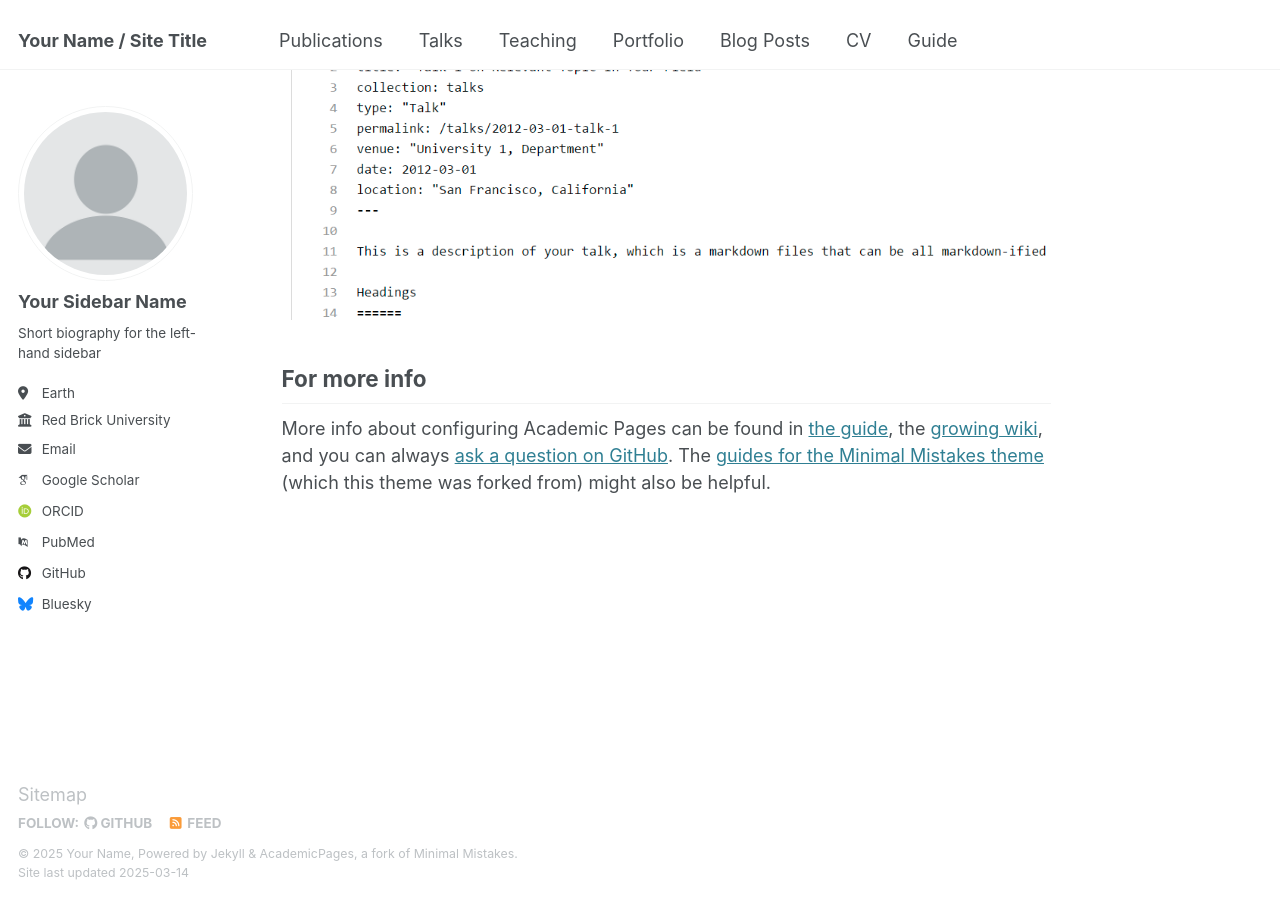
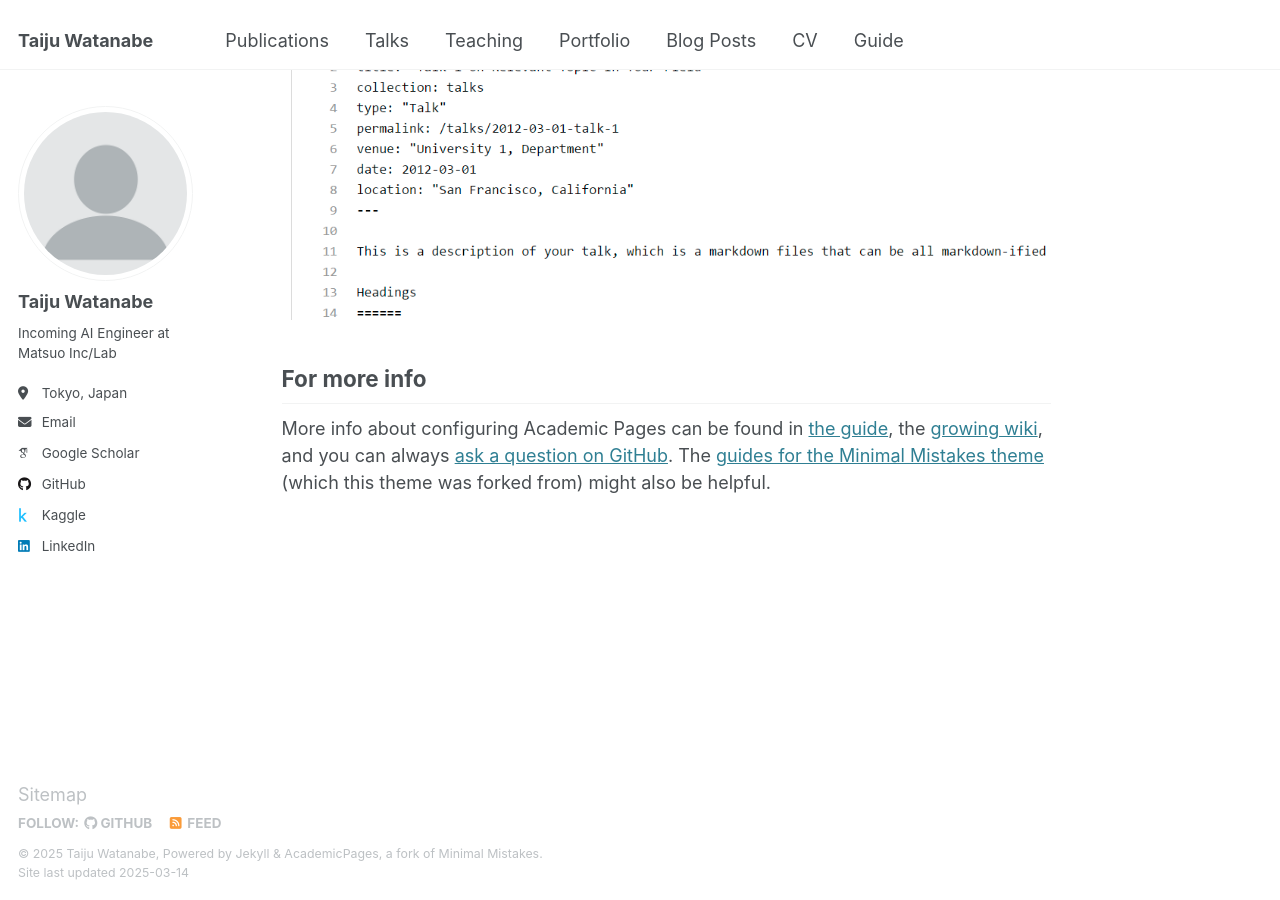
Before and after one commit to rook86/rook86.github.io, a Jekyll site: the page built from _pages/about.md, in a window 1280 px wide and 900 px high, scrolled down 2642 px. Built offline with Jekyll 4.4.1, drawn with Linux system fonts in a browser that asks for light colours; some web fonts are replaced.

Commit message:
Update _config.yml

```diff
--- a/_config.yml
+++ b/_config.yml
@@ -9,13 +9,13 @@
 # Basic Site Settings
 locale                   : "en-US"
 site_theme               : "default"
-title                    : "Your Name / Site Title"
+title                    : "Taiju Watanabe"
 title_separator          : "-"
-name                     : &name "Your Name"
-description              : &description "personal description"
-url                      : https://academicpages.github.io # the base hostname & protocol for your site e.g. "https://[your GitHub username].github.io"
+name                     : &name "Taiju Watanabe"
+description              : &description "Incoming AI Engineer at Matsuo Inc/Lab"
+url                      : https://rook86.github.io # the base hostname & protocol for your site e.g. "https://[your GitHub username].github.io"
 baseurl                  : "" # the subpath of your site, e.g. "/blog"
-repository               : "academicpages/academicpages.github.io"
+repository               : "rook86/rook86.github.io"
 
 # Site Author - The following control what appear as part of the author content on the side bar.
 #               If a field is blank the icon and link will not appear, otherwise it will be shown.
@@ -23,21 +23,21 @@ repository               : "academicpages/academicpages.github.io"
 author:
   # Biographic information
   avatar           : "profile.png"
-  name             : "Your Sidebar Name"
+  name             : "Taiju Watanabe"
   pronouns         : # example: "she/her"
-  bio              : "Short biography for the left-hand sidebar"
-  location         : "Earth"
-  employer         : "Red Brick University"
+  bio              : "Incoming AI Engineer at Matsuo Inc/Lab"
+  location         : "Tokyo, Japan"
+  employer         : # "Red Brick University"
   uri              : # URL
-  email            : "none@example.org"
+  email            : "taidem67@gmail.com"
 
   # Academic websites
   arxiv            : # URL - Update with the correct link to your profile
-  googlescholar    : "https://scholar.google.com/citations?user=PS_CX0AAAAAJ"
+  googlescholar    : "https://scholar.google.com/citations?user=pz1OUMIAAAAJ"
   impactstory      : # URL
-  orcid            : "http://orcid.org/yourorcidurl"
+  orcid            : #"https://orcid.org/my-orcid?orcid=0009-0000-5325-3253"
   semantic         : # URL
-  pubmed           : "https://www.ncbi.nlm.nih.gov/pubmed/?term=john+snow"
+  pubmed           : #"https://www.ncbi.nlm.nih.gov/pubmed/?term=john+snow"
   researchgate     : # URL
   scopus           : # URL
 
@@ -45,12 +45,12 @@ author:
   bitbucket        : # Username - Update with your username on the site
   codepen          : # Username
   dribbble         : # Username
-  github           : "academicpages"
-  kaggle           : # Username
+  github           : "rook86"
+  kaggle           : "rook86"
   stackoverflow    : # User number or user number and name (i.e., use "1" or "1/jeff-atwood")
 
   # Social media
-  bluesky          : "bsky.app" # Replace this with you Bluesky username
+  bluesky          : # "bsky.app" # Replace this with you Bluesky username
   facebook         : # Username
   flickr           : # Username
   foursquare       : # Username
@@ -59,7 +59,7 @@ author:
   keybase          : # Username
   instagram        : # Username
   lastfm           : # Username
-  linkedin         : # Username
+  linkedin         : https://www.linkedin.com/in/taiju-watanabe-4744861a7/
   mastodon         : # URL
   medium           : # URL
   pinterest        : # Username
```
